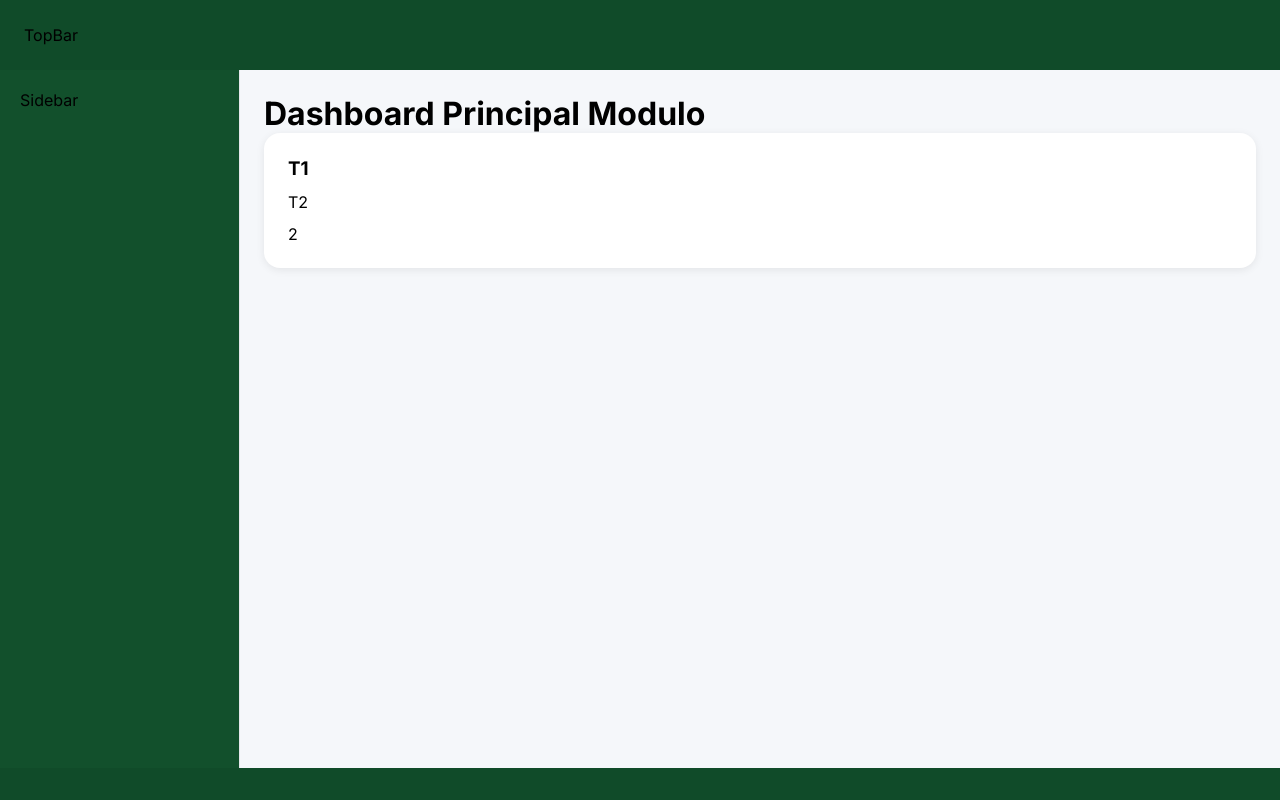
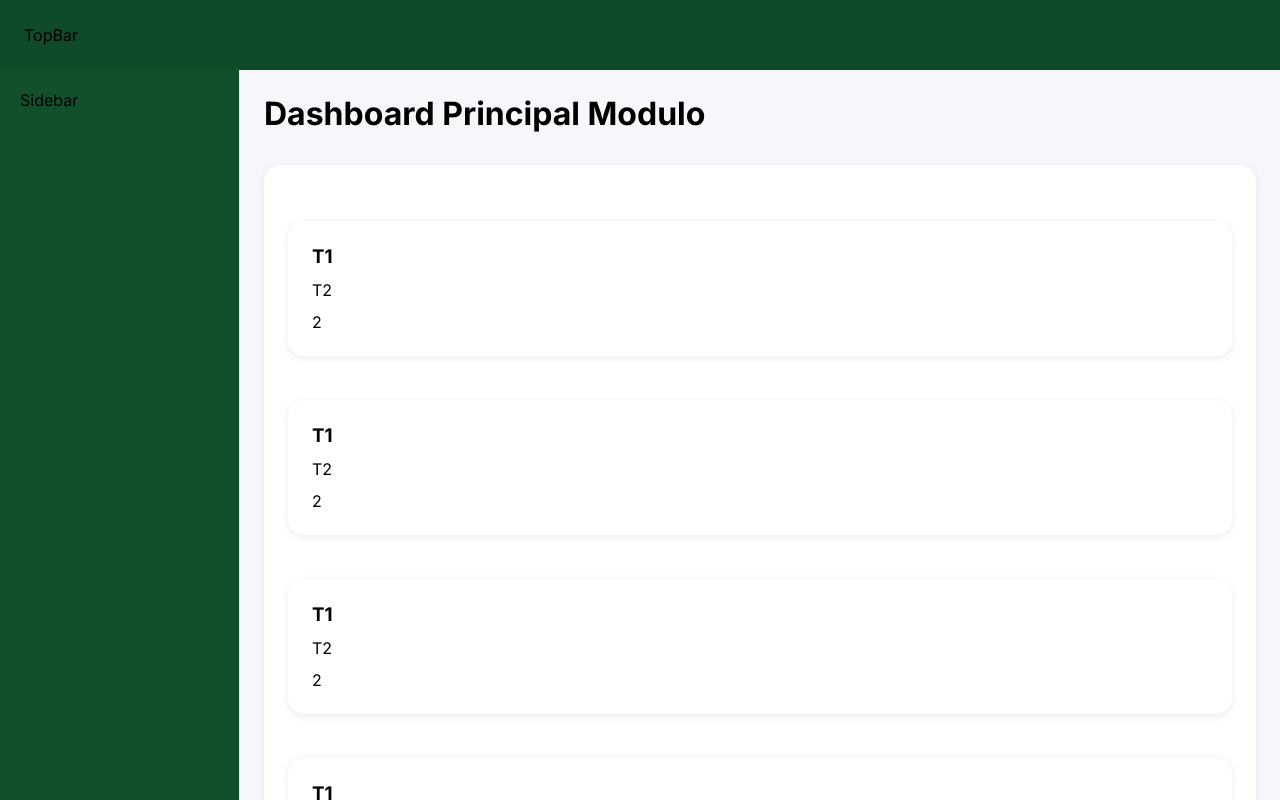
Before and after one commit to augustovcs/typestruct_arch, a React (Vite) app: page / in a window 1280 px wide. Shown: the top 800 px of the page. Built offline with nearby package versions, Linux system fonts and the light colour scheme.

Commit message:
added first commit

```diff
--- a/src/pages/Dashboard/index.tsx
+++ b/src/pages/Dashboard/index.tsx
@@ -1,10 +1,17 @@
+import "./styles.css"
 import { CardReact } from "../../shared/ui/Cards";
 
 export function DashboardPage() {
     return (
         <div>
             <h1> Dashboard Principal Modulo </h1>
-            <CardReact title="T1" description="T2" value="2"/>
+            <div className="card">
+                <CardReact title="T1" description="T2" value="2"/>
+                <CardReact title="T1" description="T2" value="2"/>
+                <CardReact title="T1" description="T2" value="2"/>
+                <CardReact title="T1" description="T2" value="2"/>
+            </div>
+
         </div>
     )
 }
--- /dev/null
+++ b/src/pages/Dashboard/styles.css
@@ -0,0 +1,6 @@
+.card {
+    margin-top: 2rem;
+    display: grid;
+    grid-template-columns: repeat(1, 1fr);
+    gap: 24px;
+}
--- a/src/shared/layouts/MainLayout/style.css
+++ b/src/shared/layouts/MainLayout/style.css
@@ -5,6 +5,7 @@
   display: flex;
   flex-direction: column;
 }
+
 
 
 .main {
--- a/src/shared/ui/Cards/index.tsx
+++ b/src/shared/ui/Cards/index.tsx
@@ -6,13 +6,13 @@ export function CardReact({title, description, value}: CardProps) {
     return(
 
         <div className="card">
-            <h3>
+            <h3 className="title">
             {title}
             </h3>
-            <p>
+            <p className="description">
             {description}
             </p>
-            <span>
+            <span className="value">
             {value}
             </span>
         </div>
--- a/src/shared/ui/Cards/style.css
+++ b/src/shared/ui/Cards/style.css
@@ -20,3 +20,25 @@
 
   box-shadow: 0 8px 24px rgba(0, 0, 0, 0.12);
 }
+
+.card-title {
+  font-size: 14px;
+
+  font-weight: 600;
+
+  color: #374151;
+}
+
+.card-description {
+  font-size: 13px;
+
+  color: #6b7280;
+}
+
+.card-value {
+  font-size: 32px;
+
+  font-weight: 700;
+
+  color: #111827;
+}
```
